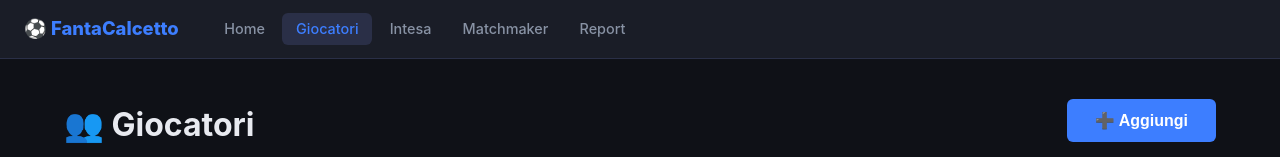
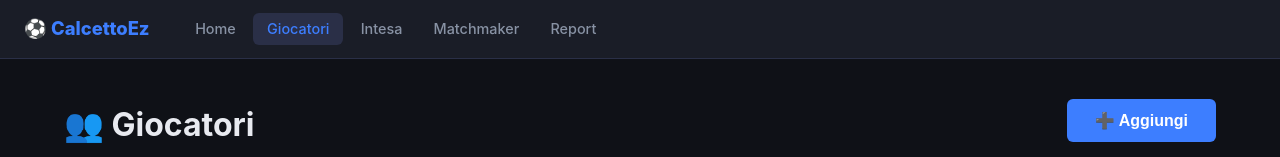
Before and after one commit to bhuiyanEK/calcettoez, a website with bundled scripts: page public/players.html in a window 1280 px wide. Shown: the top 157 px of the page. Built offline with nearby package versions, Linux system fonts and the light colour scheme; no server answers.

Commit message:
Rename FantaCalcetto to CalcettoEz in players.html

```diff
--- a/public/players.html
+++ b/public/players.html
@@ -3,12 +3,12 @@
 <head>
   <meta charset="UTF-8" />
   <meta name="viewport" content="width=device-width, initial-scale=1.0" />
-  <title>Giocatori – FantaCalcetto</title>
+  <title>Giocatori – CalcettoEz</title>
   <link rel="stylesheet" href="/css/style.css" />
 </head>
 <body>
   <nav class="nav">
-    <a href="/" class="nav__logo">⚽ FantaCalcetto</a>
+    <a href="/" class="nav__logo">⚽ CalcettoEz</a>
     <ul class="nav__links">
       <li><a href="/">Home</a></li>
       <li><a href="/players.html" class="active">Giocatori</a></li>
```
